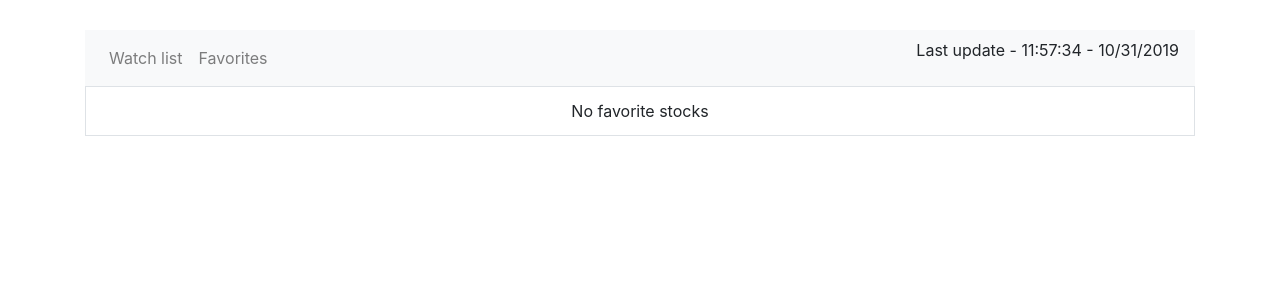
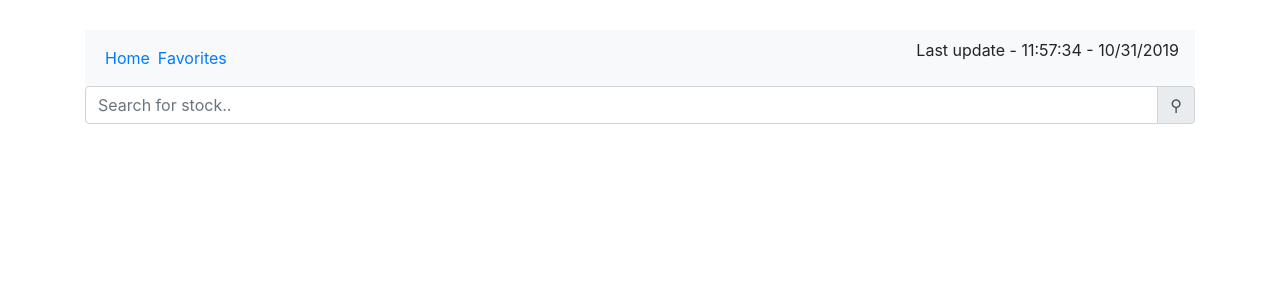
Before and after one commit to MEnenko/stock_list, a React (Create React App) app: page /#/favorites in a window 1280 px wide. Shown: the top 300 px of the page. Built offline with nearby package versions, Linux system fonts and the light colour scheme.

Commit message:
change navbar

```diff
--- a/src/components/common/index.tsx
+++ b/src/components/common/index.tsx
@@ -1,11 +1,16 @@
 import React from "react";
-import { HashRouter as Router, Route, Switch } from "react-router-dom";
 import Home from "../pages/Home";
 import Favorites from "../pages/Favorites";
-import { Nav, Navbar } from "react-bootstrap";
+import { Nav, Navbar, Form } from "react-bootstrap";
 import { useSelector } from "react-redux";
 import { AppState } from "../../reducers/index";
 import { format } from "date-fns";
+import {
+  BrowserRouter as Router,
+  Switch,
+  Route,
+  NavLink
+} from "react-router-dom";
 
 const Cloud: React.FC = () => {
   const lastUpdatedAt = useSelector(({ stock }: AppState) => stock.updatedAt);
@@ -13,19 +18,34 @@ const Cloud: React.FC = () => {
   return (
     <Router>
       <div>
-        <Navbar bg="light" variant="light" className="justify-content-between">
+        <Navbar bg="light" variant="light">
           <Nav className="mr-auto">
-            <Nav.Link href="/#home">Watch list</Nav.Link>
-            <Nav.Link eventKey="selected" href="/#favorites">
+            <NavLink
+              activeClassName={"active"}
+              className="mr-1 ml-1 link"
+              exact={true}
+              to="/"
+            >
+              Home
+            </NavLink>
+            <NavLink
+              activeClassName={"active"}
+              className="mr-1 ml-1 link"
+              exact={true}
+              to="/favorites"
+            >
               Favorites
-            </Nav.Link>
+            </NavLink>
           </Nav>
-          <p>Last update - {format(lastUpdatedAt, "kk:mm:ss - MM/dd/yyyy")}</p>
+          <Form inline>
+            <p>
+              Last update - {format(lastUpdatedAt, "kk:mm:ss - MM/dd/yyyy")}
+            </p>
+          </Form>
         </Navbar>
-
         <Switch>
-          <Route exact path="/home" component={Home} />
-          <Route path="/favorites" component={Favorites} />
+          <Route exact path={"/"} component={Home} />
+          <Route path={"/favorites"} component={Favorites} />
         </Switch>
       </div>
     </Router>
```
